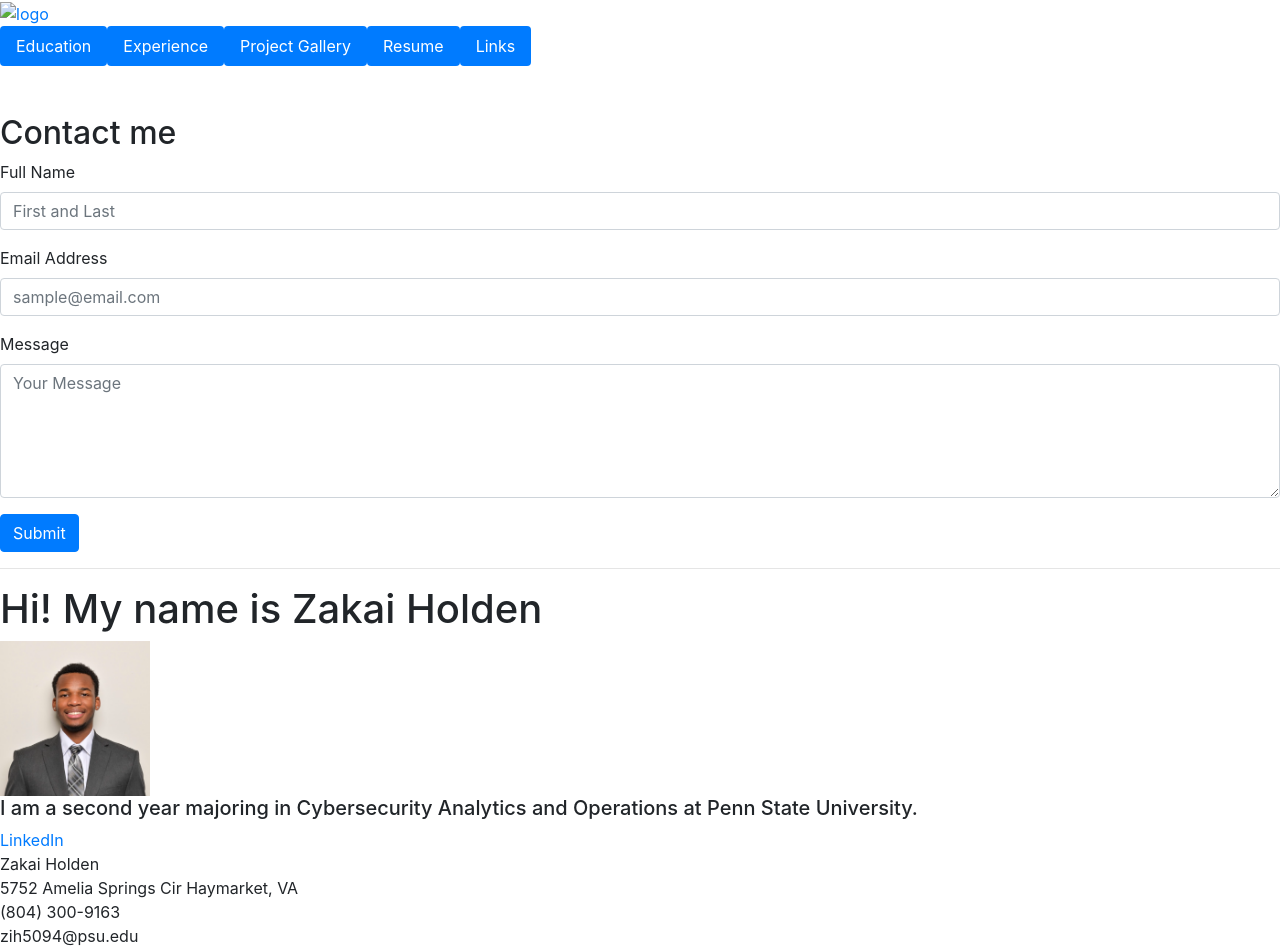
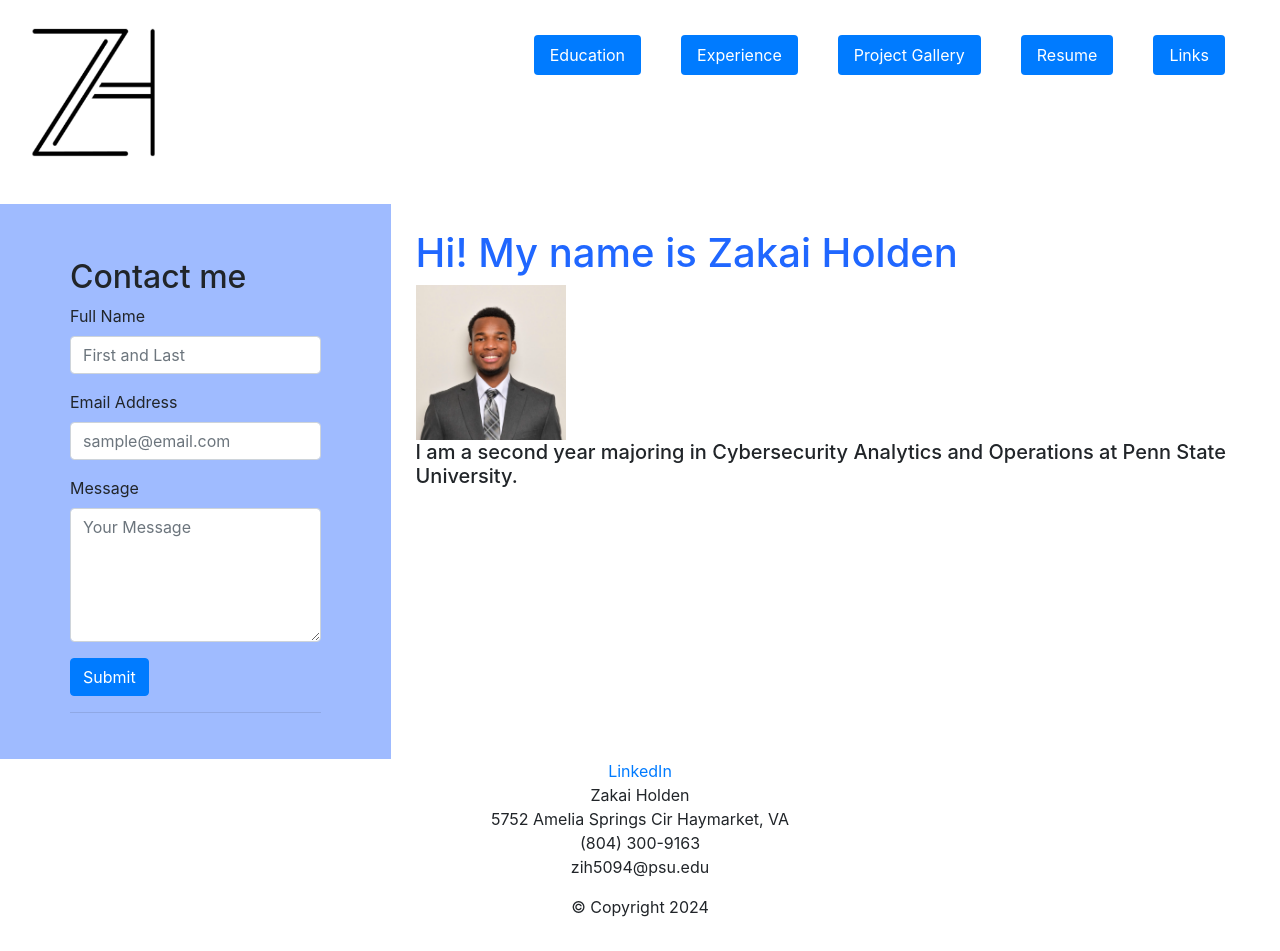
Before and after one commit to KaiHolden2026/IST256IndividualProject, a plain HTML site: page index.html in a window 1280 px wide. Shown: the top 951 px of the page. Drawn offline with nearby package versions, Linux system fonts and the light colour scheme; the site is published under a folder, as on GitHub Pages, so addresses that start at the root find nothing; no server answers.

Commit message:
Update index.html

```diff
--- a/index.html
+++ b/index.html
@@ -4,12 +4,12 @@
     <meta charset="UTF-8">
     <title>Zakai Holden</title>
     <link rel="stylesheet" href="https://cdn.jsdelivr.net/npm/bootstrap@4.3.1/dist/css/bootstrap.min.css" integrity="sha384-ggOyR0iXCbMQv3Xipma34MD+dH/1fQ784/j6cY/iJTQUOhcWr7x9JvoRxT2MZw1T" crossorigin="anonymous">
-    <link rel="stylesheet" href="/resources/styles/styles.css">
+    <link rel="stylesheet" href="resources/styles/styles.css">
 </head>
 <body>
 <header>
     <a href="index.html">
-        <img src="/resources/images/ll.png" width="150"
+        <img src="resources/images/ll.png" width="150"
              height="150"alt="logo" class="logo">
     </a>
 
```
